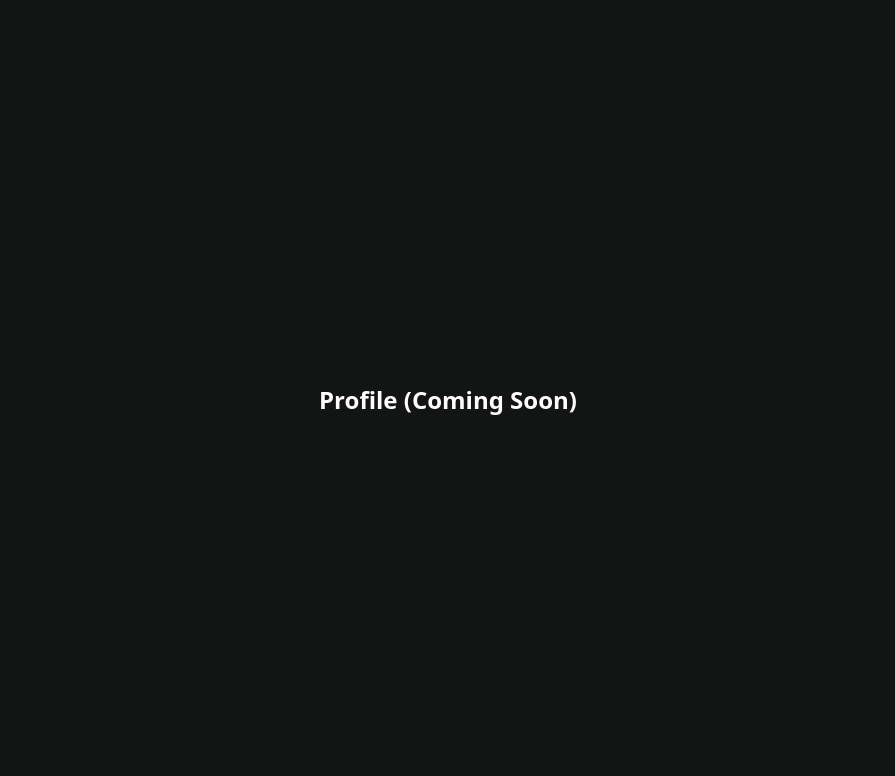
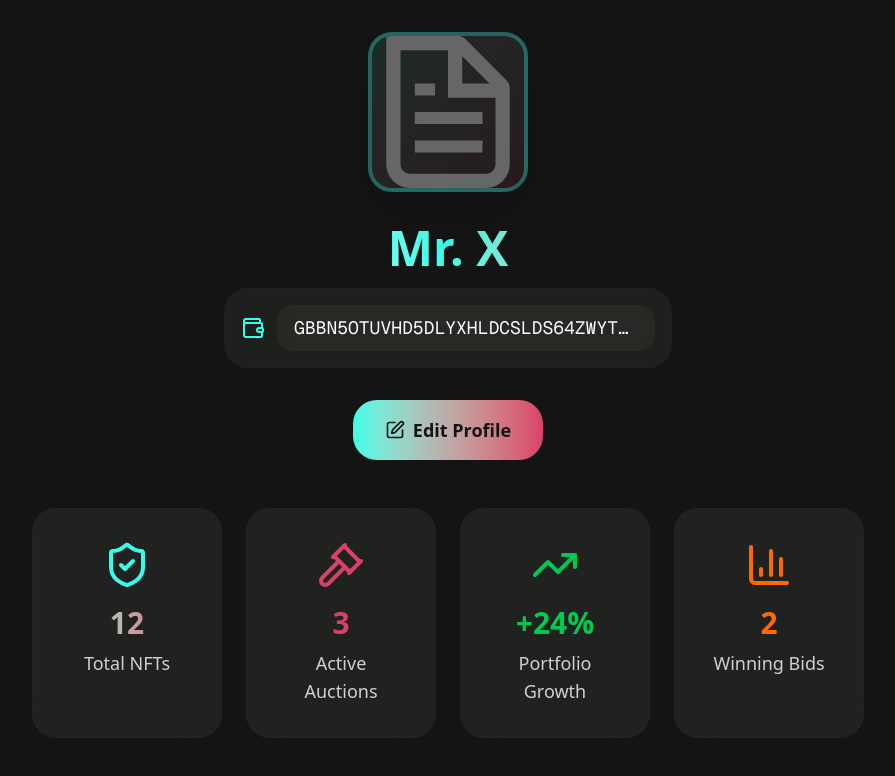
Before and after one commit to yetia-dot/zeb-web, a Next.js app: page /dashboard/profile in a window 1280 px wide. Shown: the top 776 px of the page, without its empty margins (192-1087 px from the left). Built offline with nearby package versions, Linux system fonts and the light colour scheme.

Commit message:
user profile page ui created

```diff
--- a/app/dashboard/profile/page.tsx
+++ b/app/dashboard/profile/page.tsx
@@ -1,7 +1,215 @@
+'use client'
+
+import React, { useState, useRef, useEffect } from "react"
+import Image from "next/image"
+import { User, Wallet, Camera, Edit, Check, X, Upload, ShieldCheck, Gavel, TrendingUp, BarChart3 } from "lucide-react"
+import ProfileHeader from "../../../components/dashboard/ProfileHeader"
+
+interface UserProfile {
+  avatar: string
+  username: string
+  wallet: string
+}
+
 export default function ProfilePage() {
+  const [editMode, setEditMode] = useState(false)
+  const [profile, setProfile] = useState<UserProfile>({
+    avatar: "/file.svg",
+    username: "Mr. X",
+    wallet: "GBBN5OTUVHD5DLYXHLDCSLDS64ZWYTL7RMEWJ25VDLFDE3KVI6ZB6ICD"
+  })
+  const [tempProfile, setTempProfile] = useState<UserProfile>(profile)
+  const [previewAvatar, setPreviewAvatar] = useState<string | null>(null)
+  const [isSaving, setIsSaving] = useState(false)
+  const fileRef = useRef<HTMLInputElement>(null)
+
+  useEffect(() => {
+    // Load from localStorage
+    const saved = localStorage.getItem("userProfile")
+    if (saved) {
+      const parsed = JSON.parse(saved)
+      setProfile(parsed)
+      setTempProfile(parsed)
+    }
+  }, [])
+
+  const handleAvatarChange = (e: React.ChangeEvent<HTMLInputElement>) => {
+    const file = e.target.files?.[0]
+    if (file) {
+      const url = URL.createObjectURL(file)
+      setPreviewAvatar(url)
+      setTempProfile(prev => ({ ...prev, avatar: url }))
+    }
+  }
+
+  const validateWallet = (address: string) => {
+    return address.startsWith("G") && address.length === 56
+  }
+
+  const handleSave = async () => {
+    if (!validateWallet(tempProfile.wallet)) {
+      alert("Invalid Stellar wallet address")
+      return
+    }
+
+    setIsSaving(true)
+    // Simulate save
+    setTimeout(() => {
+      setProfile(tempProfile)
+      localStorage.setItem("userProfile", JSON.stringify(tempProfile))
+      setEditMode(false)
+      setPreviewAvatar(null)
+      setIsSaving(false)
+    }, 1000)
+  }
+
+  const handleCancel = () => {
+    setTempProfile(profile)
+    setPreviewAvatar(null)
+    if (fileRef.current) fileRef.current.value = ""
+    setEditMode(false)
+  }
+
   return (
-    <main className="flex min-h-screen flex-col items-center justify-center p-24">
-      <div className="text-2xl font-bold">Profile (Coming Soon)</div>
-    </main>
-  );
+    <div className="min-h-screen">
+      <main className="max-w-4xl mx-auto p-8 space-y-12">
+        {/* Profile Hero */}
+        <div className="text-center">
+          <div className="relative inline-block mb-8">
+            <div className="w-32 h-32 md:w-40 md:h-40 rounded-3xl overflow-hidden border-4 border-primary/30 shadow-2xl mx-auto bg-gradient-to-br from-primary/10 to-secondary/10">
+              <Image
+                src={previewAvatar || profile.avatar}
+                alt="Profile Avatar"
+                width={160}
+                height={160}
+                className="w-full h-full object-cover hover:scale-105 transition-transform duration-300"
+              />
+              {editMode && (
+                <label className="absolute -bottom-2 -right-2 bg-gradient-to-r from-primary to-secondary p-3 rounded-3xl shadow-2xl cursor-pointer hover:shadow-primary/50 transition-all group">
+                  <Camera size={20} className="text-background group-hover:scale-110 transition-transform" />
+                  <input
+                    ref={fileRef}
+                    type="file"
+                    accept="image/*"
+                    onChange={handleAvatarChange}
+                    className="hidden"
+                  />
+                </label>
+              )}
+            </div>
+          </div>
+
+          <h1 className="text-4xl md:text-5xl font-black bg-gradient-to-r from-foreground via-primary to-secondary bg-clip-text text-transparent mb-4">
+            {editMode ? (
+              <input
+                type="text"
+                value={tempProfile.username}
+                onChange={(e) => setTempProfile(prev => ({ ...prev, username: e.target.value }))}
+                className="text-4xl md:text-5xl bg-transparent border-none outline-none w-full text-center font-black bg-gradient-to-r from-foreground via-primary to-secondary bg-clip-text text-transparent"
+                placeholder="Username"
+              />
+            ) : (
+              profile.username
+            )}
+          </h1>
+
+          <div className="flex items-center justify-center gap-3 mb-8 p-4 bg-surface/50 backdrop-blur-xl rounded-3xl border border-surface/30 max-w-md mx-auto">
+            <Wallet size={24} className="text-primary shrink-0" />
+              <div className="font-mono text-lg bg-surface/70 px-4 py-2 rounded-2xl border border-surface/50 backdrop-blur-sm truncate">
+                {editMode ? (
+                  <div className="flex items-center gap-3">
+                    <span className="font-mono text-lg">{tempProfile.wallet || "Not connected"}</span>
+                    <button
+                      onClick={() => {
+                        // Mock Freighter/MetaMask connect
+                        const newWallet = "GC" + Math.random().toString(36).substring(2, 58).toUpperCase()
+                        setTempProfile(prev => ({ ...prev, wallet: newWallet }))
+                      }}
+                      className="px-4 py-1.5 bg-gradient-to-r from-primary to-secondary text-background font-bold rounded-xl hover:shadow-lg transition-all text-sm whitespace-nowrap flex items-center gap-1"
+                    >
+                      <Upload size={14} />
+                      Connect Wallet
+                    </button>
+                  </div>
+                ) : (
+                  profile.wallet
+                )}
+              </div>
+          </div>
+
+          {!editMode ? (
+            <button
+              onClick={() => setEditMode(true)}
+              className="inline-flex items-center gap-2 px-8 py-4 bg-gradient-to-r from-primary to-secondary text-background font-bold rounded-3xl hover:shadow-2xl hover:shadow-primary/40 transition-all text-lg"
+            >
+              <Edit size={20} />
+              Edit Profile
+            </button>
+          ) : (
+            <div className="flex flex-col sm:flex-row gap-4 justify-center">
+              <button
+                onClick={handleSave}
+                disabled={isSaving}
+                className="flex-1 max-w-sm bg-gradient-to-r from-green-500 to-emerald-600 text-background font-bold py-4 px-8 rounded-3xl hover:shadow-2xl hover:shadow-green-500/40 transition-all text-lg flex items-center justify-center gap-2 disabled:opacity-50 disabled:cursor-not-allowed"
+              >
+                {isSaving ? (
+                  <>
+                    <div className="w-5 h-5 border-2 border-background/30 border-t-background rounded-full animate-spin" />
+                    Saving...
+                  </>
+                ) : (
+                  <>
+                    <Check size={20} />
+                    Save Changes
+                  </>
+                )}
+              </button>
+              <button
+                onClick={handleCancel}
+                className="flex-1 max-w-sm bg-gradient-to-r from-destructive to-destructive/80 text-destructive-foreground font-bold py-4 px-8 rounded-3xl hover:shadow-lg transition-all text-lg border border-destructive/50"
+              >
+                <X size={20} />
+                Cancel
+              </button>
+            </div>
+          )}
+        </div>
+
+        {/* Stats Grid */}
+        <div className="grid grid-cols-1 md:grid-cols-2 lg:grid-cols-4 gap-6">
+          <div className="group p-8 bg-surface/60 backdrop-blur-xl rounded-3xl border border-surface/40 hover:border-primary/75 hover:shadow-2xl hover:shadow-primary/25 transition-all text-center">
+            <ShieldCheck size={48} className="mx-auto mb-4 text-primary group-hover:scale-110 transition-all" />
+            <div className="text-3xl font-black bg-gradient-to-r from-primary to-secondary bg-clip-text text-transparent mb-2">
+              12
+            </div>
+            <p className="text-lg font-medium text-foreground/80">Total NFTs</p>
+          </div>
+
+          <div className="group p-8 bg-surface/60 backdrop-blur-xl rounded-3xl border border-surface/40 hover:border-secondary/75 hover:shadow-2xl hover:shadow-secondary/25 transition-all text-center">
+            <Gavel size={48} className="mx-auto mb-4 text-secondary group-hover:scale-110 transition-all" />
+            <div className="text-3xl font-black text-secondary mb-2">
+              3
+            </div>
+            <p className="text-lg font-medium text-foreground/80">Active Auctions</p>
+          </div>
+
+          <div className="group p-8 bg-surface/60 backdrop-blur-xl rounded-3xl border border-surface/40 hover:border-green-500/75 hover:shadow-2xl hover:shadow-green-500/25 transition-all text-center">
+            <TrendingUp size={48} className="mx-auto mb-4 text-green-500 group-hover:scale-110 transition-all" />
+            <div className="text-3xl font-black text-green-500 mb-2">
+              +24%
+            </div>
+            <p className="text-lg font-medium text-foreground/80">Portfolio Growth</p>
+          </div>
+
+          <div className="group p-8 bg-surface/60 backdrop-blur-xl rounded-3xl border border-surface/40 hover:border-orange-500/75 hover:shadow-2xl hover:shadow-orange-500/25 transition-all text-center">
+            <BarChart3 size={48} className="mx-auto mb-4 text-orange-500 group-hover:scale-110 transition-all" />
+            <div className="text-3xl font-black text-orange-500 mb-2">
+              2
+            </div>
+            <p className="text-lg font-medium text-foreground/80">Winning Bids</p>
+          </div>
+        </div>
+      </main>
+    </div>
+  )
 }
--- a/components/dashboard/ProfileHeader.tsx
+++ b/components/dashboard/ProfileHeader.tsx
@@ -2,7 +2,8 @@
 
 import React from 'react'
 import Image from 'next/image'
-import { User, Wallet, ShieldCheck, TrendingUp, Gavel, BarChart3 } from 'lucide-react'
+import Link from 'next/link'
+import { User, Wallet, ShieldCheck, TrendingUp, Gavel, BarChart3, Edit } from 'lucide-react'
 
 const mockUser = {
   avatar: '/file.svg',
@@ -32,9 +33,14 @@ export default function ProfileHeader() {
           </div>
         </div>
         <div className="flex-1 text-left md:text-left">
-          <h1 className="text-xl md:text-md font-black bg-gradient-to-r from-foreground via-primary to-secondary bg-clip-text text-transparent ">
-            {mockUser.username}
-          </h1>
+          <div className="flex items-center gap-2 mb-2">
+            <h1 className="text-xl md:text-2xl font-black bg-gradient-to-r from-foreground via-primary to-secondary bg-clip-text text-transparent ">
+              {mockUser.username}
+            </h1>
+            <a href="/dashboard/profile" className="ml-2 p-1.5 bg-primary/20 rounded-xl hover:bg-primary/40 transition-all group">
+              <Edit size={16} className="text-primary group-hover:text-background transition-colors" />
+            </a>
+          </div>
           <div className="flex items-center gap-2 justify-center md:justify-start text-xs text-foreground/80 ">
             <Wallet size={24} className="text-primary shrink-0" />
             <span className="font-mono bg-surface/50 px-2 py-2 rounded-xl border border-surface/50 backdrop-blur-sm">
```
Also changed, not shown: 1 other file (tests, documents, lock files or other folders).
